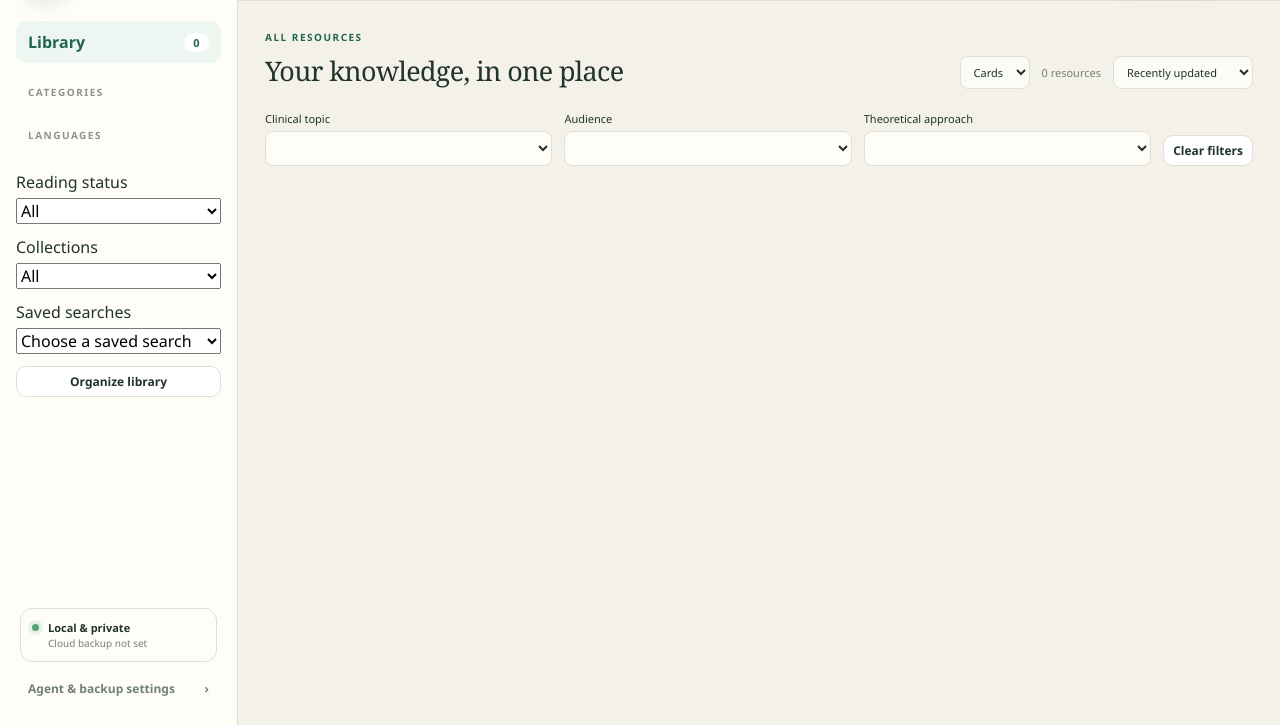
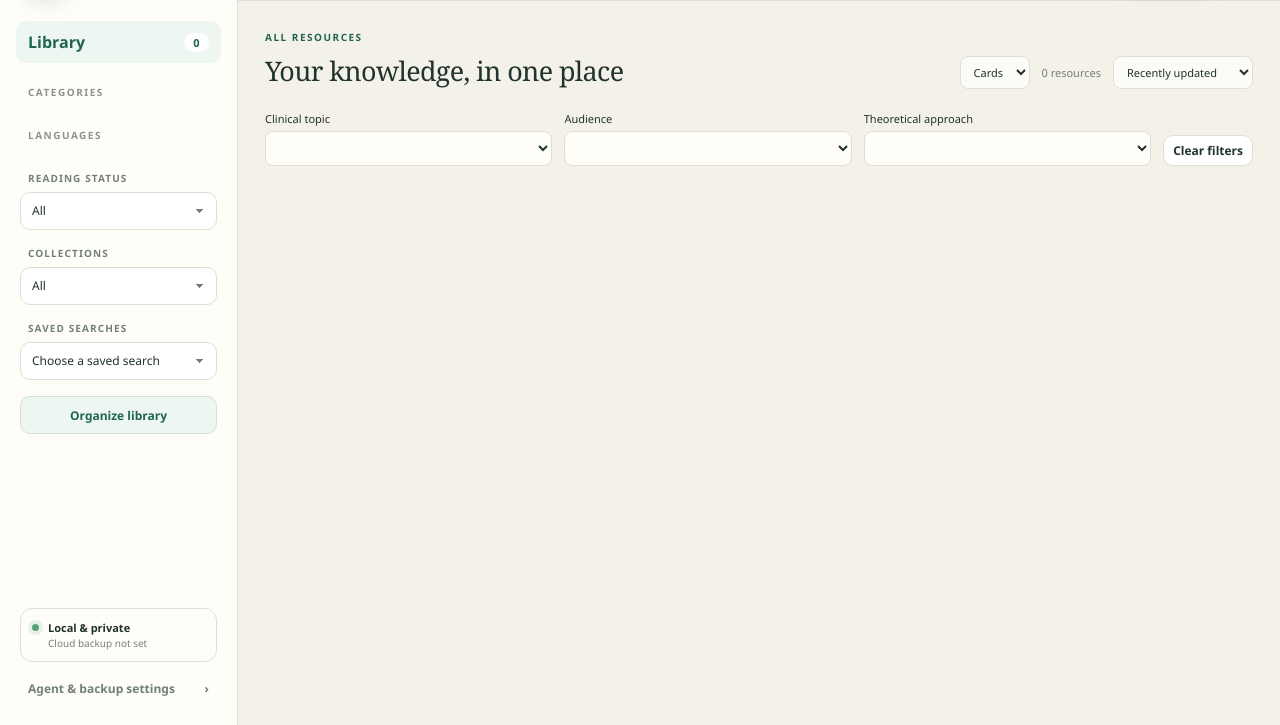
Before and after one commit to OppositeThanks/PsyShelf, an Electron app: page renderer/index.html in a window 1280 px wide. Shown: the part 75-800 px from the top of the page. Drawn offline with Linux system fonts and the light colour scheme; no server answers.

Commit message:
Match reading filters to the sidebar theme

```diff
--- a/renderer/index.html
+++ b/renderer/index.html
@@ -35,9 +35,9 @@
         <div id="languageFilters" class="filter-list"></div>
       </section>
       <section class="filter-section reading-filters">
-        <label>Reading status<select id="readingFilter"><option value="">All</option><option value="to-read">To read</option><option value="reading">Reading</option><option value="finished">Finished</option></select></label>
-        <label>Collections<select id="collectionFilter"><option value="">All</option></select></label>
-        <label>Saved searches<select id="savedSearchSelect"><option value="">Choose a saved search</option></select></label>
+        <label><span>Reading status</span><select id="readingFilter"><option value="">All</option><option value="to-read">To read</option><option value="reading">Reading</option><option value="finished">Finished</option></select></label>
+        <label><span>Collections</span><select id="collectionFilter"><option value="">All</option></select></label>
+        <label><span>Saved searches</span><select id="savedSearchSelect"><option value="">Choose a saved search</option></select></label>
         <button class="button compact" id="libraryToolsButton">Organize library</button>
       </section>
 
--- a/renderer/styles.css
+++ b/renderer/styles.css
@@ -273,9 +273,24 @@ dialog::backdrop { background: rgba(25,38,33,.45); backdrop-filter: blur(4px); }
   .list-view .card-access { grid-column: 2; grid-row: auto; flex-direction: row; justify-content: space-between; }
 }
 /* Reading and library organization */
-.reading-filters { display: grid; gap: 12px; }
-.reading-filters label { display: grid; gap: 5px; }
-.reading-filters select { width: 100%; min-width: 0; }
+.reading-filters { display: grid; gap: 16px; padding: 22px 4px 4px; }
+.reading-filters label { display: grid; gap: 7px; min-width: 0; }
+.reading-filters label > span { padding: 0 8px; color: var(--muted); font-size: 10px; font-weight: 750; letter-spacing: 1.1px; text-transform: uppercase; }
+.reading-filters select {
+  appearance: none; width: 100%; min-width: 0; min-height: 38px;
+  border: 1px solid var(--line); border-radius: 10px; padding: 9px 30px 9px 11px;
+  color: var(--ink); background-color: var(--panel-strong); font-size: 12px; line-height: 1.4;
+  background-image: linear-gradient(45deg, transparent 50%, var(--muted) 50%), linear-gradient(135deg, var(--muted) 50%, transparent 50%);
+  background-position: calc(100% - 16px) 50%, calc(100% - 12px) 50%; background-size: 4px 4px; background-repeat: no-repeat;
+  cursor: pointer;
+}
+.reading-filters select:hover { border-color: #a7bdb0; background-color: var(--green-3); }
+.reading-filters select:focus-visible, .reading-filters .button:focus-visible { outline: 2px solid var(--green); outline-offset: 2px; }
+.reading-filters .button { min-height: 38px; padding: 9px 11px; color: var(--green); background: var(--green-3); border-color: #d0e2d7; white-space: normal; }
+.reading-filters .button:hover { background: var(--green-2); border-color: #a7bdb0; }
+@media (forced-colors: active) {
+  .reading-filters select { appearance: auto; background-image: none; }
+}
 .organize-dialog { width: min(800px, 92vw); max-height: 90vh; border: 1px solid #d6ddd4; border-radius: 16px; background: #fffdf8; color: #20332c; padding: 22px; }
 .organize-dialog::backdrop { background: #20332c66; }
 .organize-dialog header { display: flex; justify-content: space-between; align-items: center; gap: 20px; position: sticky; top: -22px; background: #fffdf8; z-index: 1; padding: 10px 0; }
```
Also changed, not shown: README.md.
